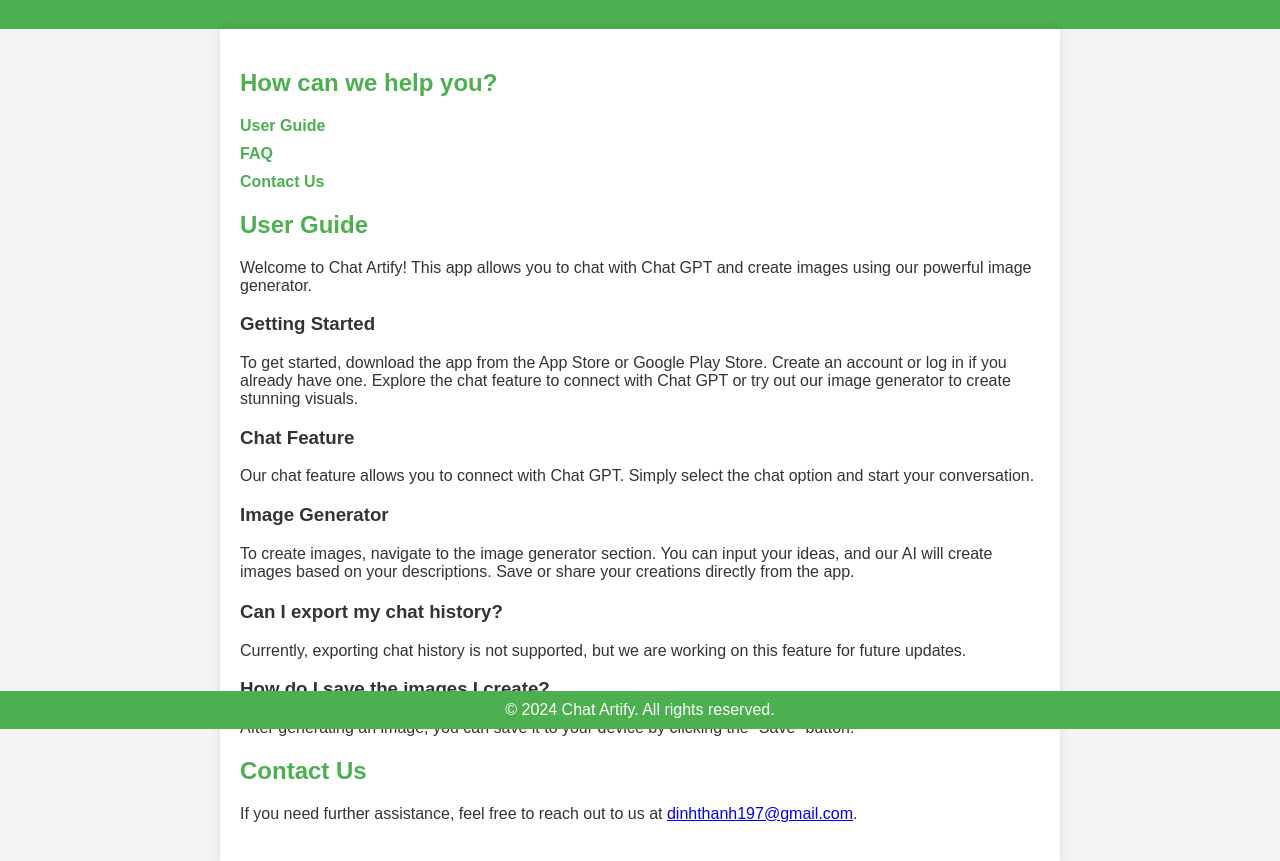
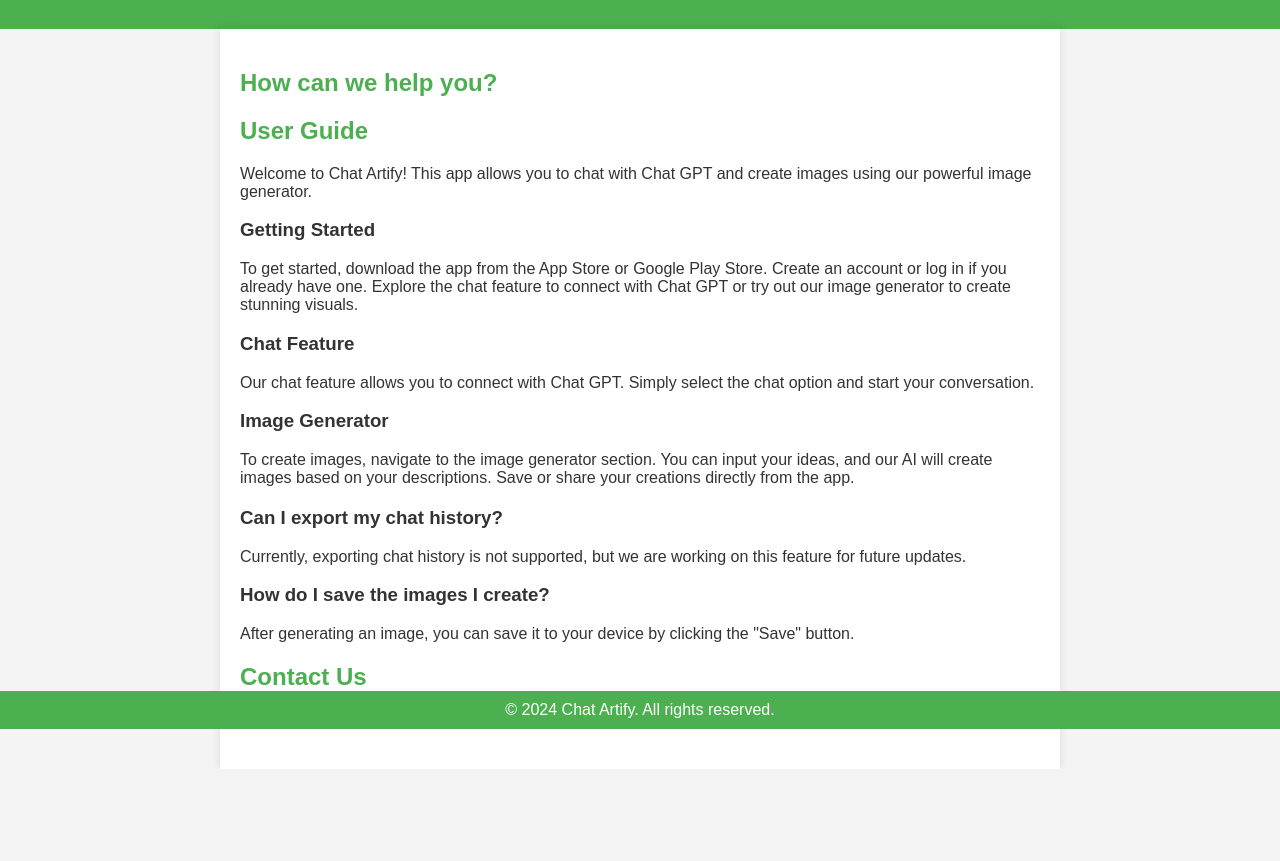
Before and after one commit to phanthanh197/Chat-Artify-Support, a plain HTML site: page index.html in a window 1280 px wide. Shown: the part 71-932 px from the top of the page. After the commit the page ends 840 px from the top, so only its background shows below. Drawn offline with Linux system fonts and the light colour scheme.

Commit message:
Update index.html

```diff
--- a/index.html
+++ b/index.html
@@ -63,12 +63,6 @@
     </header>
     <main>
         <h2>How can we help you?</h2>
-        <ul>
-            <li><a href="#guide">User Guide</a></li>
-            <li><a href="#faq">FAQ</a></li>
-            <li><a href="#contact">Contact Us</a></li>
-        </ul>
-
         <section id="guide">
             <h2>User Guide</h2>
             <p>Welcome to Chat Artify! This app allows you to chat with Chat GPT and create images using our powerful image generator.</p>
```
